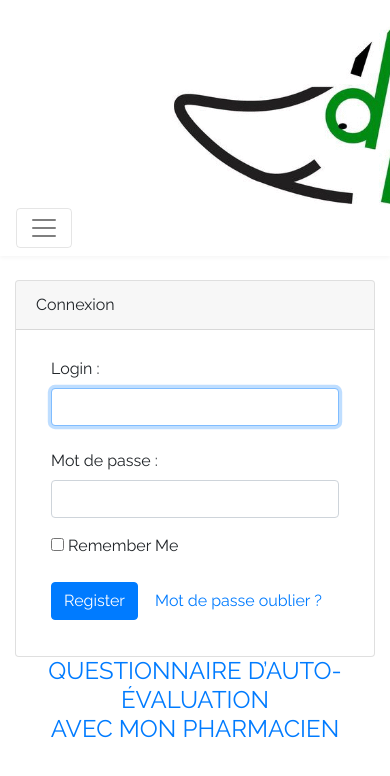
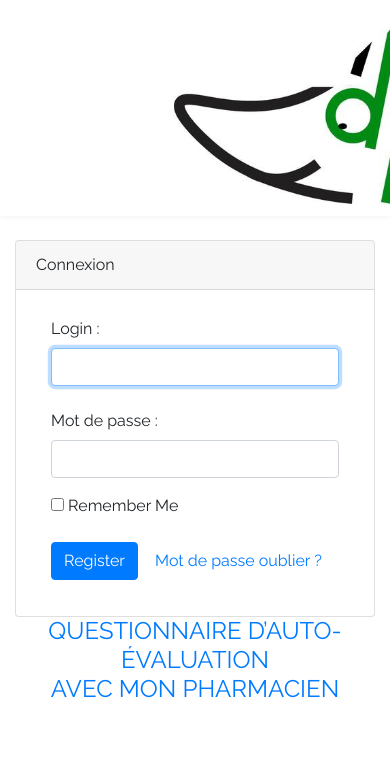
Before and after one commit to ziaduss/dermopik, a website: page index.html in a window 390 px wide. Shown: the top 776 px of the page. Drawn offline with nearby package versions, Linux system fonts and the light colour scheme; files that its build step writes are made by us from their sources.

Commit message:
v0.1 page-Id

```diff
--- a/index.html
+++ b/index.html
@@ -33,9 +33,9 @@
             </div>
         </div>
     </div>
-        <button class="navbar-toggler" type="button" data-toggle="collapse" data-target="#navbarSupportedContent" aria-controls="navbarSupportedContent" aria-expanded="false" aria-label="Toggle navigation">
+   <!--      <button class="navbar-toggler" type="button" data-toggle="collapse" data-target="#navbarSupportedContent" aria-controls="navbarSupportedContent" aria-expanded="false" aria-label="Toggle navigation">
             <span class="navbar-toggler-icon"></span>
-        </button>
+        </button>-->
 
         <div class="collapse navbar-collapse" id="navbarSupportedContent">
             <ul class="navbar-nav ml-auto">
```
